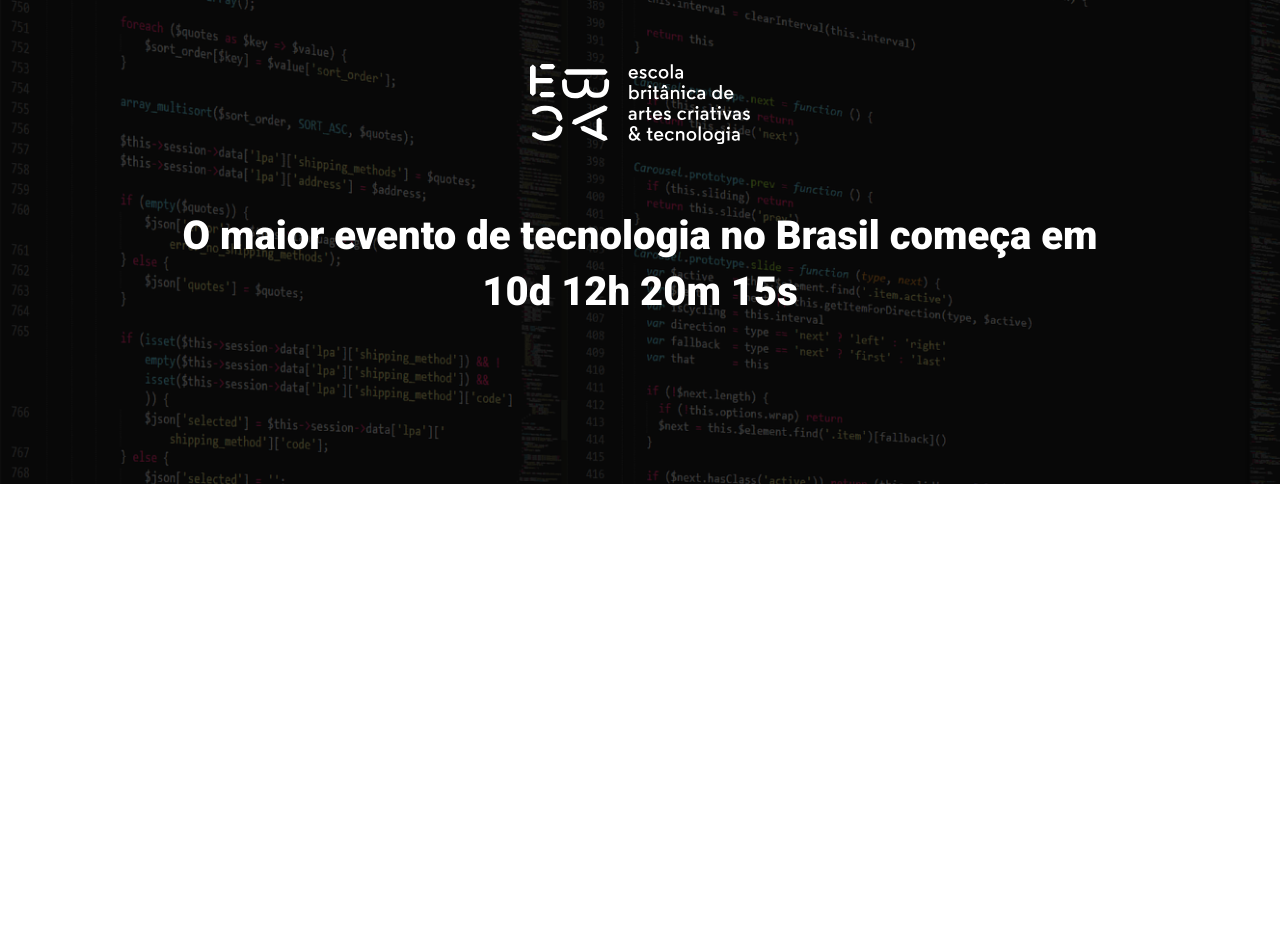
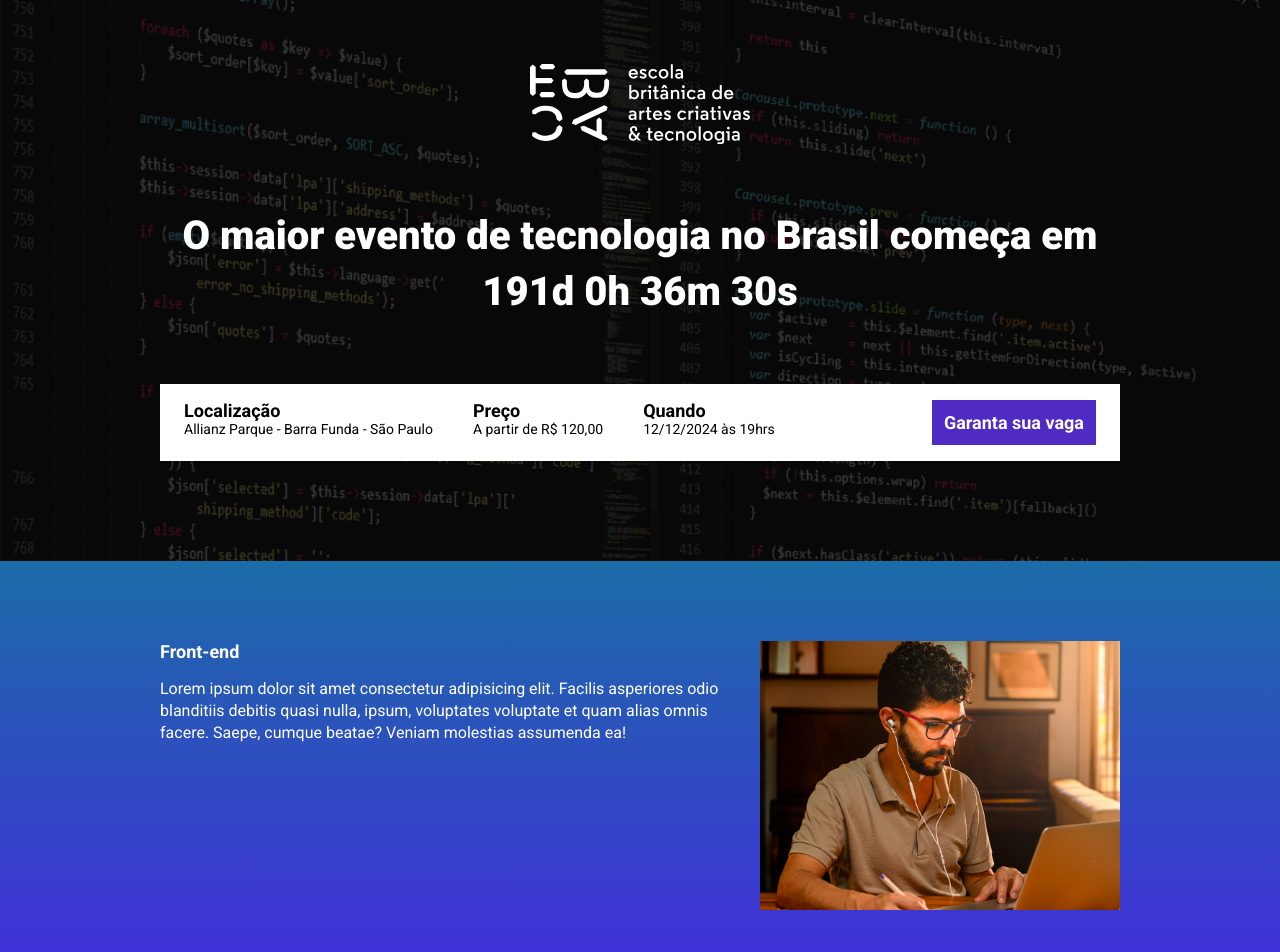
Before and after one commit to maatheOoz/ebac_tech_talks, a website built with Parcel: page src/index.html in a window 1280 px wide. Shown: the top 952 px of the page. Before the commit the page ends 800 px from the top, so only its background shows below. Built offline with nearby package versions, Linux system fonts and the light colour scheme.

Commit message:
criando a contagem regressiva

```diff
--- a/package.json
+++ b/package.json
@@ -2,9 +2,9 @@
   "name": "19_landing_page",
   "version": "1.0.0",
   "description": "",
-  "main": "index.js",
   "scripts": {
     "dev": "parcel src/index.html src/styles/main.scss src/scripts/main.js",
+    "build": "parcel build src/index.html",
     "test": "echo \"Error: no test specified\" && exit 1"
   },
   "keywords": [],
--- a/src/index.html
+++ b/src/index.html
@@ -10,17 +10,83 @@
     <link href="https://fonts.googleapis.com/css2?family=Roboto:wght@400;700;900&display=swap" rel="stylesheet">
 
     <link rel="stylesheet" href="styles/main.scss">
+    <link rel="stylesheet" href="https://unpkg.com/aos@next/dist/aos.css" />
 </head>
 <body>
     <header class="hero">
         <div class="container">
             <img class="hero__logo" src="./images/ebac_logo.svg" alt="EBAC">
             <p class="hero__text">
-                O maior evento de tecnologia no Brasil começa em 10d 12h 20m 15s
+                O maior evento de tecnologia no Brasil começa em <span id="contador"></span>
             </p>
+            <div class="infos-bar">
+                <ul class="infos-bar__infos">
+                    <li class="infos-bar__infos__item">
+                        <b>Localização</b>
+                        Allianz Parque - Barra Funda - São Paulo
+                    </li>
+                    <li class="infos-bar__infos__item">
+                        <b>Preço</b>
+                        A partir de R$ 120,00
+                    </li>
+                    <li class="infos-bar__infos__item">
+                        <b>Quando</b>
+                        12/12/2024 às 19hrs
+                    </li>
+                </ul>
+                <a href="#" class="button button--primary">
+                    Garanta sua vaga
+                </a>
+            </div>
         </div>
     </header>
 
+    <section class="event event--frontend">
+        <div class="container" data-aos="fade-right">
+            <div class="event__details">
+                <h2 class="event__details__title">Front-end</h2>
+                <p class="event__details__description">
+                    Lorem ipsum dolor sit amet consectetur adipisicing elit. Facilis asperiores odio blanditiis debitis quasi nulla, ipsum, voluptates voluptate et quam alias omnis facere. Saepe, cumque beatae? Veniam molestias assumenda ea!
+                </p>
+            </div>
+            <img class="event__image" src="./images/frontend.png" alt="Front-end">
+        </div>
+    </section>
+    <section class="event event--ux-ui event--image-left">
+        <div class="container" data-aos="fade-left">
+            <div class="event__details">
+                <h2 class="event__details__title">UX/UI</h2>
+                <p class="event__details__description">
+                    Lorem ipsum dolor sit amet consectetur adipisicing elit. Facilis asperiores odio blanditiis debitis quasi nulla, ipsum, voluptates voluptate et quam alias omnis facere. Saepe, cumque beatae? Veniam molestias assumenda ea!
+                </p>
+            </div>
+            <img class="event__image" src="./images/frontend.png" alt="Front-end">
+        </div>
+    </section>
+    <section class="event event--data-science">
+        <div class="container" data-aos="fade-right">
+            <div class="event__details">
+                <h2 class="event__details__title">Data Science</h2>
+                <p class="event__details__description">
+                    Lorem ipsum dolor sit amet consectetur adipisicing elit. Facilis asperiores odio blanditiis debitis quasi nulla, ipsum, voluptates voluptate et quam alias omnis facere. Saepe, cumque beatae? Veniam molestias assumenda ea!
+                </p>
+            </div>
+            <img class="event__image" src="./images/frontend.png" alt="Front-end">
+        </div>
+    </section>
+    <section class="event event--backend event--image-left">
+        <div class="container" data-aos="fade-left">
+            <div class="event__details">
+                <h2 class="event__details__title">Back-end</h2>
+                <p class="event__details__description">
+                    Lorem ipsum dolor sit amet consectetur adipisicing elit. Facilis asperiores odio blanditiis debitis quasi nulla, ipsum, voluptates voluptate et quam alias omnis facere. Saepe, cumque beatae? Veniam molestias assumenda ea!
+                </p>
+            </div>
+            <img class="event__image" src="./images/frontend.png" alt="Front-end">
+        </div>
+    </section>
+
+    <script src="https://unpkg.com/aos@next/dist/aos.js"></script>
     <script src="scripts/main.js"></script>
 </body>
 </html>
--- a/src/scripts/main.js
+++ b/src/scripts/main.js
@@ -1 +1,32 @@
-console.log("Óla mundo");
+AOS.init();
+
+const dataDoEvento = new Date("Dec 12, 2024 19:00:00");
+const timeStampDoEvento = dataDoEvento.getTime();
+
+const contaAsHoras = setInterval(function () {
+    const agora = new Date();
+    const timeStampAtual = agora.getTime();
+
+    const distanciaAteOEvento = timeStampDoEvento - timeStampAtual;
+
+    const diaEmMs = 1000 * 60 * 60 * 24;
+    const horaEmMs = 1000 * 60 * 60;
+    const minutoEmMs = 1000 * 60;
+
+    const diasAteOEvento = Math.floor(distanciaAteOEvento / diaEmMs);
+    const horasAteOEvento = Math.floor((distanciaAteOEvento % diaEmMs) / horaEmMs);
+    const minutosAteOEvento = Math.floor((distanciaAteOEvento % horaEmMs) / minutoEmMs);
+    const segudosAteOEvento = Math.floor((distanciaAteOEvento % minutoEmMs) / 1000);
+
+    console.log(diasAteOEvento);
+    console.log(horasAteOEvento);
+    console.log(minutosAteOEvento);
+    console.log(segudosAteOEvento);
+
+    document.getElementById('contador').innerHTML = `${diasAteOEvento}d ${horasAteOEvento}h ${minutosAteOEvento}m ${segudosAteOEvento}s`
+
+    if (distanciaAteOEvento < 0) {
+        clearInterval(contaAsHoras);
+        document.getElementById('contador').innerHTML = 'Evento expirado';
+    }
+}, 1000);
--- /dev/null
+++ b/src/styles/_event.scss
@@ -0,0 +1,63 @@
+@use 'variables';
+
+.event {
+    padding: 80px 0;
+
+    &--frontend {
+        background-image: linear-gradient(variables.$blue1, variables.$blue2);
+    }
+
+    &--ux-ui {
+        background-image: linear-gradient(variables.$blue2, variables.$red);
+    }
+
+    &--data-science {
+        background-image: linear-gradient(variables.$red, variables.$yellow);
+    }
+
+    &--backend {
+        background-image: linear-gradient(variables.$yellow, variables.$red);
+    }
+
+    &--image-left {
+        .container {
+            flex-direction: row-reverse;
+        }
+    }
+
+    .container {
+        display: flex;
+        gap: 40px;
+    }
+
+    &__image {
+        max-width: 360px;
+    }
+
+    &__details {
+        &__title {
+            font-size: 18px;
+            font-weight: bold;
+            margin-bottom: 16px;
+        }
+
+        &__description {
+            line-height: 22px;
+        }
+    }
+
+    @media (max-width: 640px) {
+        .container {
+            display: block;
+        }
+
+        &__image {
+            width: 100%;
+        }
+
+        &__details {
+            margin-right: 0;
+            margin-bottom: 16px;
+        }
+    }
+}
--- a/src/styles/_hero.scss
+++ b/src/styles/_hero.scss
@@ -1,3 +1,5 @@
+@use 'variables';
+
 .hero {
     padding-top: 64px;
     padding-bottom: 100px;
@@ -16,7 +18,7 @@
         left: 0;
         width: 100%;
         height: 100%;
-        background-color: #000;
+        background-color: variables.$secondaryTextColor;
         content: '';
         opacity: .7;
     }
--- /dev/null
+++ b/src/styles/_variables.scss
@@ -0,0 +1,8 @@
+$textColor: #fff;
+$secondaryTextColor: #000;
+
+$blue1: #1B6CA7;
+$blue2: #442BDB;
+$red: #89223B;
+$yellow: #9C791D;
+$purple: #4F2AC3;
--- /dev/null
+++ b/src/styles/components/_buttons.scss
@@ -0,0 +1,26 @@
+@use '../variables';
+
+.button {
+    padding: 12px;
+    font-size: 18px;
+    font-weight: bold;
+    text-decoration: none;
+    text-align: center;
+    white-space: nowrap;
+
+    &--primary {
+        color: variables.$textColor;
+        background-color: variables.$purple;
+    }
+
+    @media (max-width: 640px) {
+        display: flex;
+        width: 100%;
+        align-items: center;
+    }
+
+    @media (max-width: 1024px) {
+        display: flex;
+        align-items: center;
+    }
+}
--- /dev/null
+++ b/src/styles/components/_infos_bar.scss
@@ -0,0 +1,42 @@
+@use '../variables';
+
+.infos-bar {
+    padding: 16px 24px;
+    background-color: variables.$textColor;
+    display: flex;
+    justify-content: space-between;
+
+    &__infos {
+        display: flex;
+        gap: 40px;
+
+        &__item {
+            font-size: 14px;
+            color: variables.$secondaryTextColor;
+
+            b {
+                color: variables.$secondaryTextColor;
+                font-size: 18px;
+                display: block;
+            }
+        }
+    }
+
+    @media (max-width: 640px) {
+        display: block;
+
+        &__infos {
+            display: block;
+
+            &__item {
+                margin-bottom: 24px;
+            }
+        }
+    }
+
+    @media (max-width: 1024px) {
+        &__infos {
+            gap: 16px;
+        }
+    }
+}
--- a/src/styles/main.scss
+++ b/src/styles/main.scss
@@ -1,11 +1,16 @@
 @use 'hero';
+@use 'components/infos_bar';
+@use 'components/buttons';
+@use 'event';
+@use 'variables';
 
 * {
     margin: 0;
     padding: 0;
     box-sizing: border-box;
     font-family: Roboto, sans-serif;
-    color: #fff;
+    color: variables.$textColor;
+    list-style: none;
 }
 
 .container {
```
